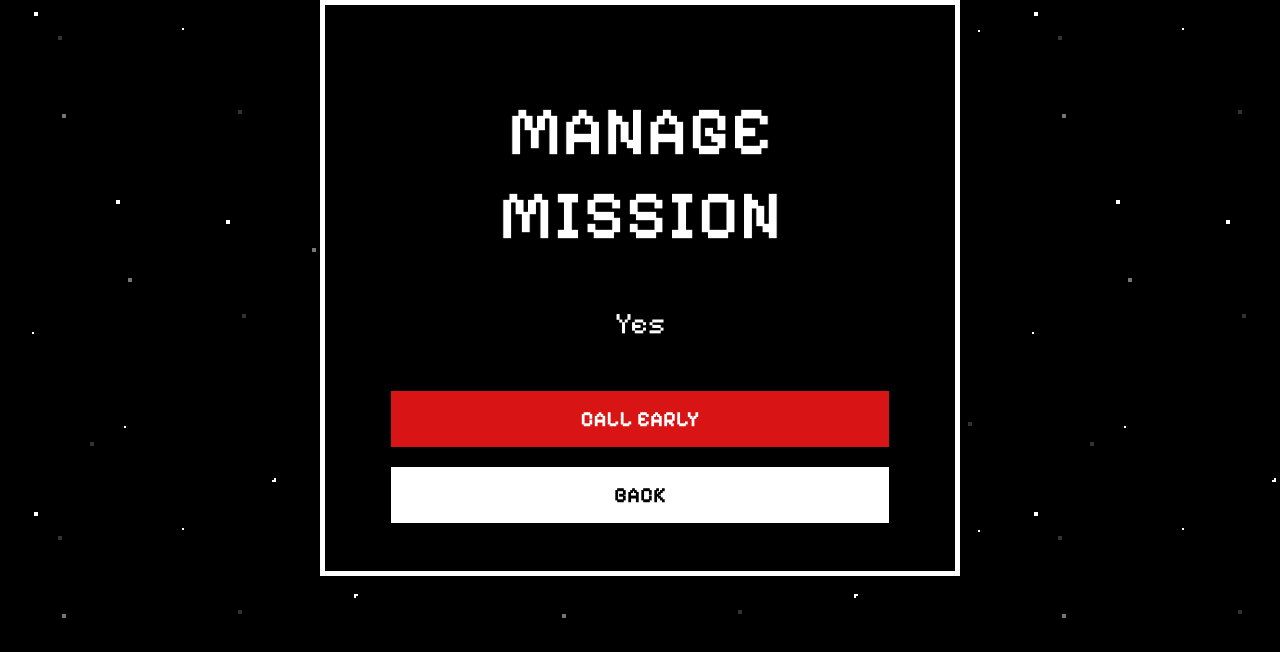
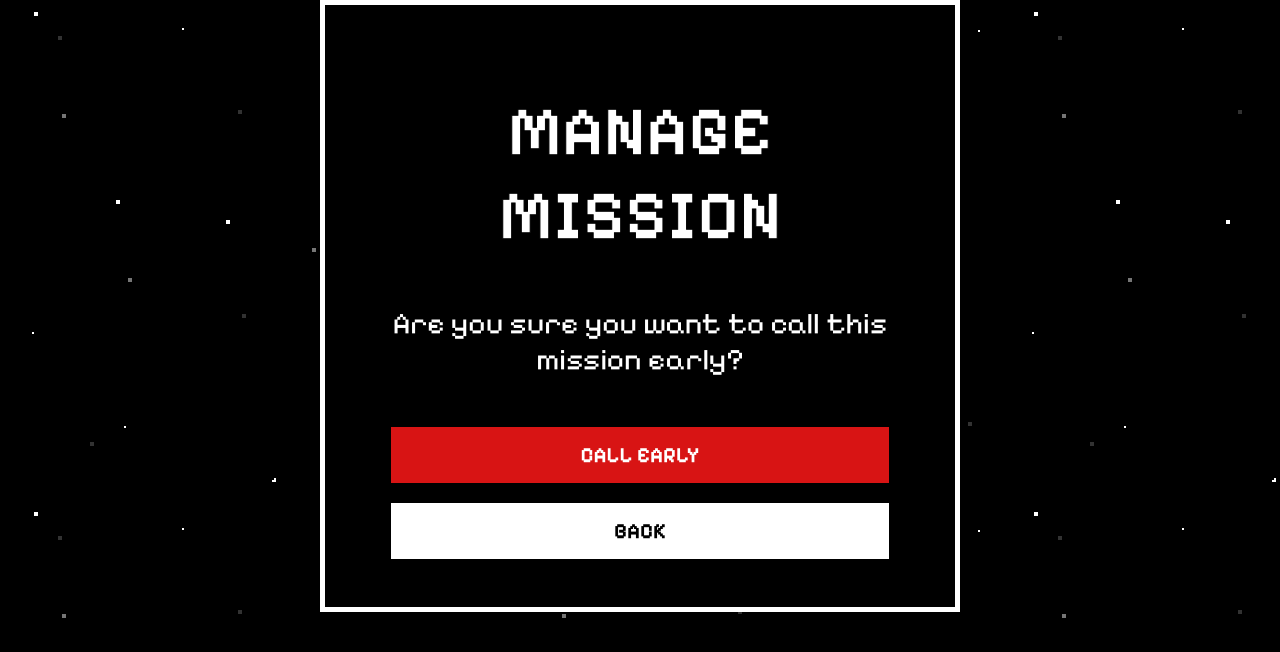
Before and after one commit to suryboy/Space-Missions, a PHP site: page /manage_mission.php?id=1 in a window 1280 px wide. Shown: the top 652 px of the page. Run offline with PHP 8.4, Linux system fonts and the light colour scheme.

Commit message:
Update manage_mission.php

```diff
--- a/manage_mission.php
+++ b/manage_mission.php
@@ -10,7 +10,7 @@
 <body>
     <div class="manage-mission">
         <h1>MANAGE MISSION</h1>
-        <p>Yes</p>
+        <p>Are you sure you want to call this mission early?</p>
         <?php
         $mission_ID = $_GET["id"];
         $superZmienna = sprintf("href='odeslanieMisji.php?id=%d'", $mission_ID);
```
